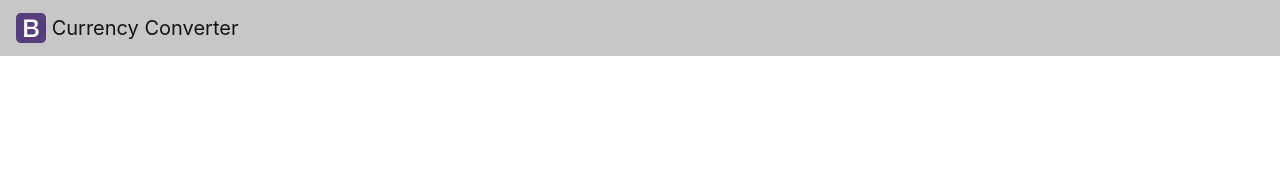
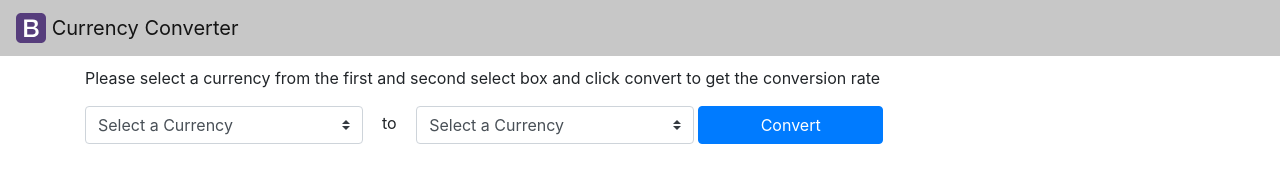
Before and after one commit to Six-wars/currency-converter, a plain HTML site: page index.html in a window 1280 px wide. Drawn offline with Linux system fonts and the light colour scheme; no server answers.

Commit message:
populating select list

```diff
--- a/css/style.css
+++ b/css/style.css
@@ -1,3 +1,11 @@
 .navbar {
 	background-color: rgba(128, 128, 128, 0.44);
 }
+
+.top-padding {
+	padding-top: 10px;
+}
+
+.hidden {
+	display: none;
+}
--- a/index.html
+++ b/index.html
@@ -19,5 +19,22 @@
 	    Currency Converter
 	  </a>
 	</nav>
+
+	<div class="container top-padding">
+		<p>Please select a currency from the first and second select box and click convert to get the conversion rate</p>
+		<select class="custom-select col-md-3" id="currency1">
+	        <option selected val="0">Select a Currency</option>
+	    </select>
+
+	    <span class="col-md-3">to</span>
+
+	    <select class="custom-select col-md-3" id="currency2">
+	        <option selected val="0">Select a Currency</option>
+	    </select>
+
+	    <button class="btn btn-primary col-md-2">Convert</button>
+
+	    <span class="col-md-1 result"></span>
+	</div>
 </body>
 </html>
--- a/js/script.js
+++ b/js/script.js
@@ -81,6 +81,11 @@ $.get("https://free.currencyconverterapi.com/api/v5/currencies", response => {
     }
 
     for (currency of currencies_ids) {
+        //add them to the select list of currencies
+        let option_text = `<option value="${currency}">${currency}</option>`;
+        $('#currency1').append(option_text);
+        $('#currency2').append(option_text);
+
         //and compare it to every element in the list
         for (let index in currencies_ids) {
             //get the second currency to compare to, allow comparing with itself e.g. USD_USD
@@ -95,7 +100,7 @@ $.get("https://free.currencyconverterapi.com/api/v5/currencies", response => {
         }
     }
 
-    console.log(all_combinations);
+
 });
 
 //on document ready
```
